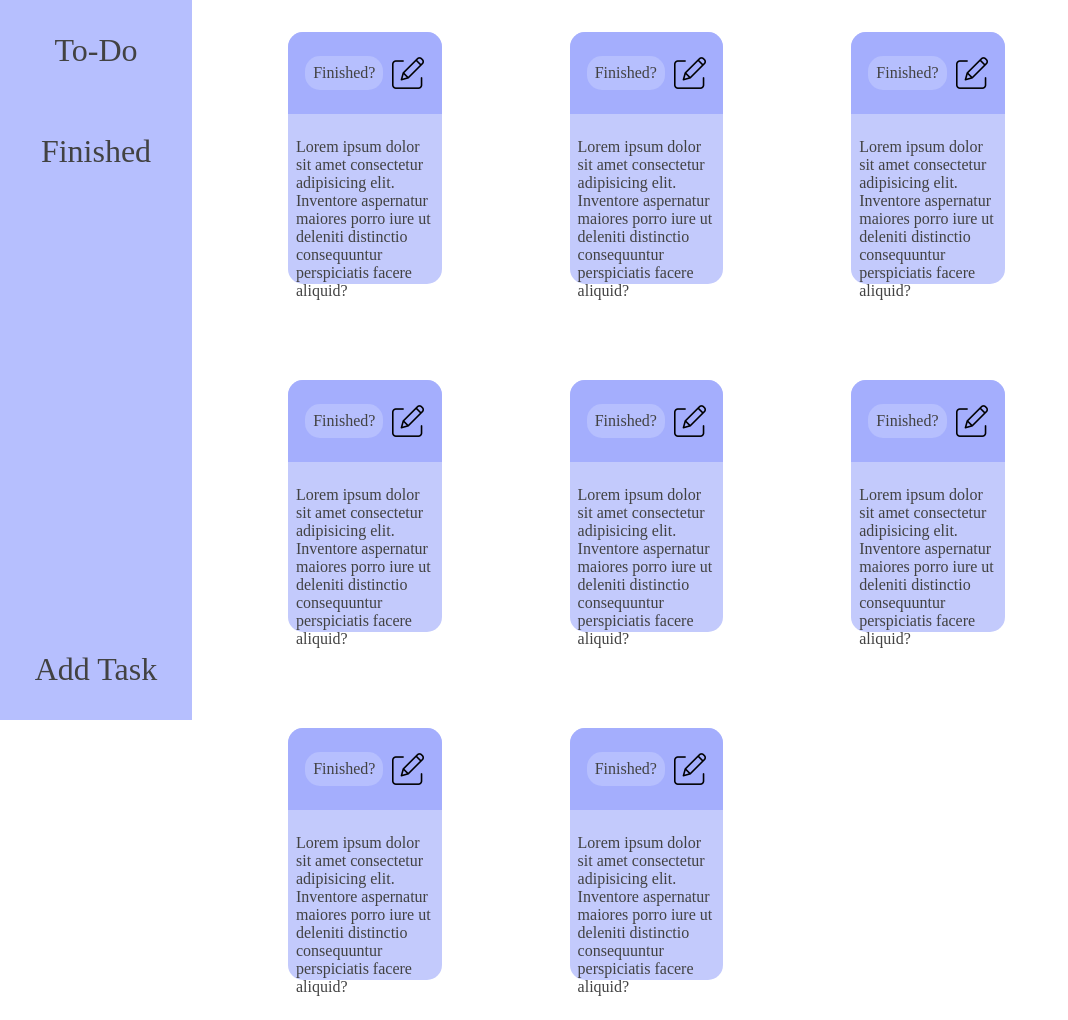
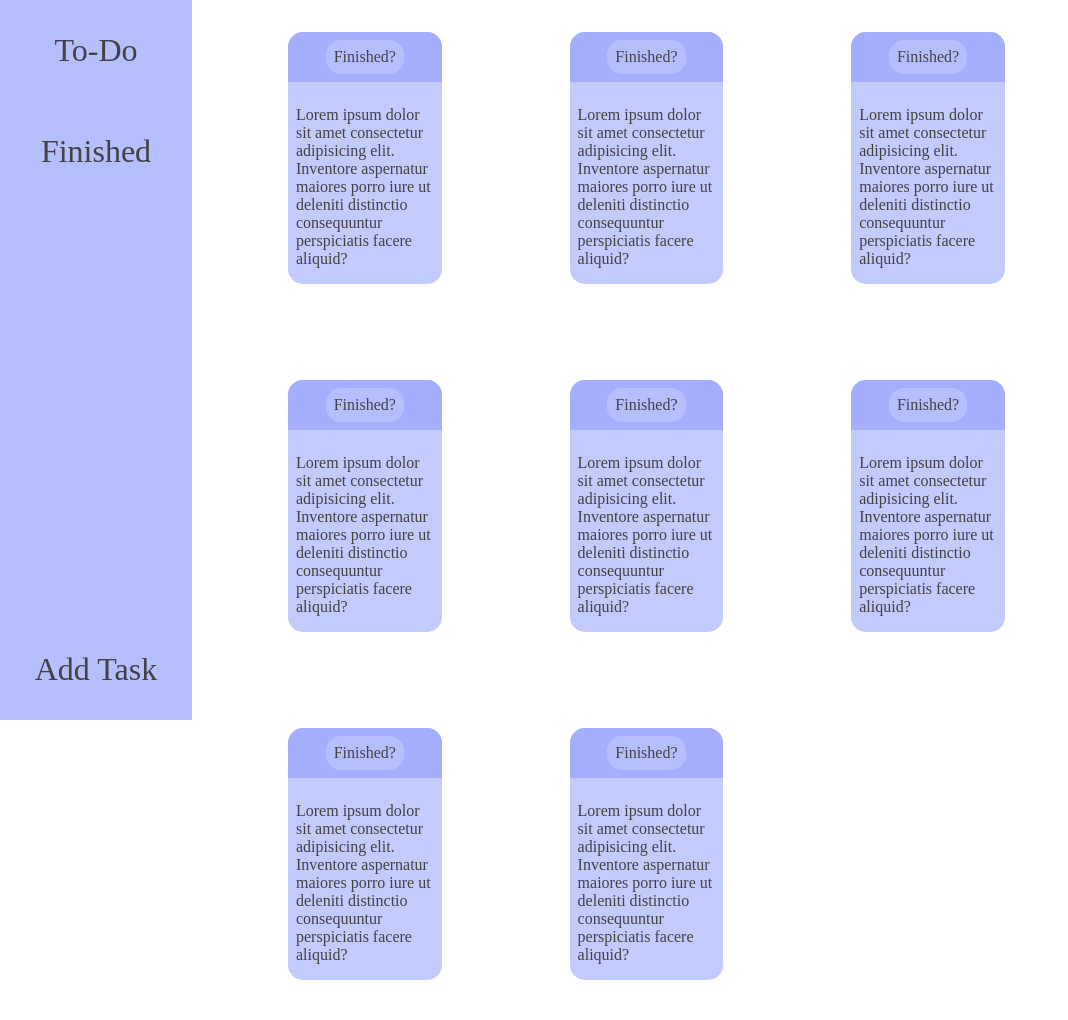
Before and after one commit to Lily-ofthevalley/To-Do-site, a PHP site: page / in a window 1280 px wide. Shown: the part 80-1100 px from the top of the page, without its empty margins (0-1068 px from the left). After the commit the page ends 1060 px from the top, so only its background shows below. Run offline with PHP 8.4, Linux system fonts and the light colour scheme.

Commit message:
front-end done

```diff
--- a/Styles/style.css
+++ b/Styles/style.css
@@ -179,18 +179,13 @@ header a:hover {
     padding: 0.5em;
 }
 
-.task-head img{
-    width: 2em;
-    height: 2em;
-    cursor: pointer;
-}
-
-.task-head p {
+.task-head a {
     background-color: var(--secondary);
     text-align: center;
     border-radius: 15px;
     padding: 0.5em;
     cursor: pointer;
+    text-decoration: none;
 }
 
 .task-text {
--- a/index.php
+++ b/index.php
@@ -61,8 +61,7 @@
              <div class="task-body">
                 <div class="task-container">
                     <div class="task-head">
-                        <p>Finished?</p>
-                        <img src="Images/edit.png" alt="edit icon">
+                        <a href="">Finished?</a>
                     </div>
                     <div class="task-text">
                         <p>Lorem ipsum dolor sit amet consectetur adipisicing elit. Inventore aspernatur maiores porro iure ut deleniti distinctio consequuntur perspiciatis facere aliquid?</p>
@@ -70,8 +69,7 @@
                 </div>
                 <div class="task-container">
                     <div class="task-head">
-                        <p>Finished?</p>
-                        <img src="Images/edit.png" alt="edit icon">
+                        <a href="">Finished?</a>
                     </div>
                     <div class="task-text">
                         <p>Lorem ipsum dolor sit amet consectetur adipisicing elit. Inventore aspernatur maiores porro iure ut deleniti distinctio consequuntur perspiciatis facere aliquid?</p>
@@ -79,8 +77,7 @@
                 </div>
                 <div class="task-container">
                     <div class="task-head">
-                        <p>Finished?</p>
-                        <img src="Images/edit.png" alt="edit icon">
+                        <a href="">Finished?</a>
                     </div>
                     <div class="task-text">
                         <p>Lorem ipsum dolor sit amet consectetur adipisicing elit. Inventore aspernatur maiores porro iure ut deleniti distinctio consequuntur perspiciatis facere aliquid?</p>
@@ -88,8 +85,7 @@
                 </div>
                 <div class="task-container">
                     <div class="task-head">
-                        <p>Finished?</p>
-                        <img src="Images/edit.png" alt="edit icon">
+                        <a href="">Finished?</a>
                     </div>
                     <div class="task-text">
                         <p>Lorem ipsum dolor sit amet consectetur adipisicing elit. Inventore aspernatur maiores porro iure ut deleniti distinctio consequuntur perspiciatis facere aliquid?</p>
@@ -97,8 +93,7 @@
                 </div>
                 <div class="task-container">
                     <div class="task-head">
-                        <p>Finished?</p>
-                        <img src="Images/edit.png" alt="edit icon">
+                        <a href="">Finished?</a>
                     </div>
                     <div class="task-text">
                         <p>Lorem ipsum dolor sit amet consectetur adipisicing elit. Inventore aspernatur maiores porro iure ut deleniti distinctio consequuntur perspiciatis facere aliquid?</p>
@@ -106,8 +101,7 @@
                 </div>
                 <div class="task-container">
                     <div class="task-head">
-                        <p>Finished?</p>
-                        <img src="Images/edit.png" alt="edit icon">
+                        <a href="">Finished?</a>
                     </div>
                     <div class="task-text">
                         <p>Lorem ipsum dolor sit amet consectetur adipisicing elit. Inventore aspernatur maiores porro iure ut deleniti distinctio consequuntur perspiciatis facere aliquid?</p>
@@ -115,8 +109,7 @@
                 </div>
                 <div class="task-container">
                     <div class="task-head">
-                        <p>Finished?</p>
-                        <img src="Images/edit.png" alt="edit icon">
+                        <a href="">Finished?</a>
                     </div>
                     <div class="task-text">
                         <p>Lorem ipsum dolor sit amet consectetur adipisicing elit. Inventore aspernatur maiores porro iure ut deleniti distinctio consequuntur perspiciatis facere aliquid?</p>
@@ -124,8 +117,7 @@
                 </div>
                 <div class="task-container">
                     <div class="task-head">
-                        <p>Finished?</p>
-                        <img src="Images/edit.png" alt="edit icon">
+                        <a href="">Finished?</a>
                     </div>
                     <div class="task-text">
                         <p>Lorem ipsum dolor sit amet consectetur adipisicing elit. Inventore aspernatur maiores porro iure ut deleniti distinctio consequuntur perspiciatis facere aliquid?</p>
```
Also changed, not shown: Images/edit.png (deleted).
